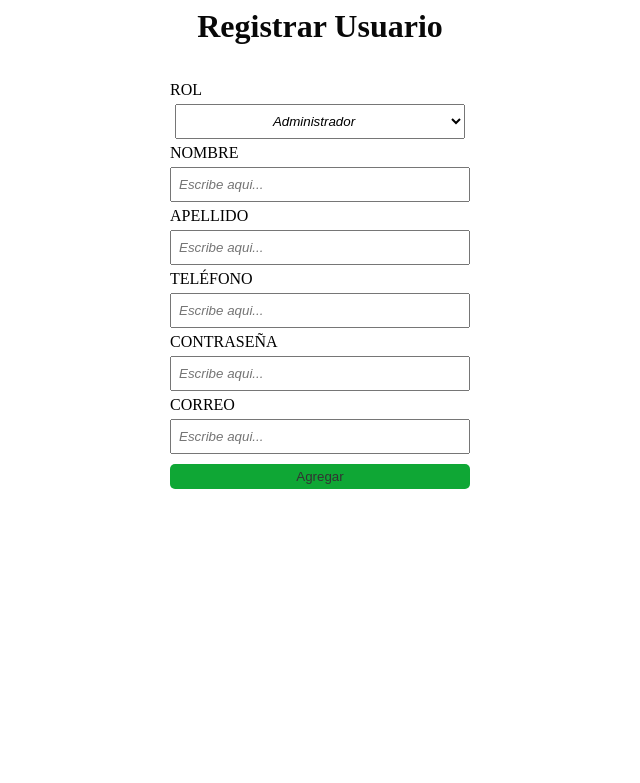
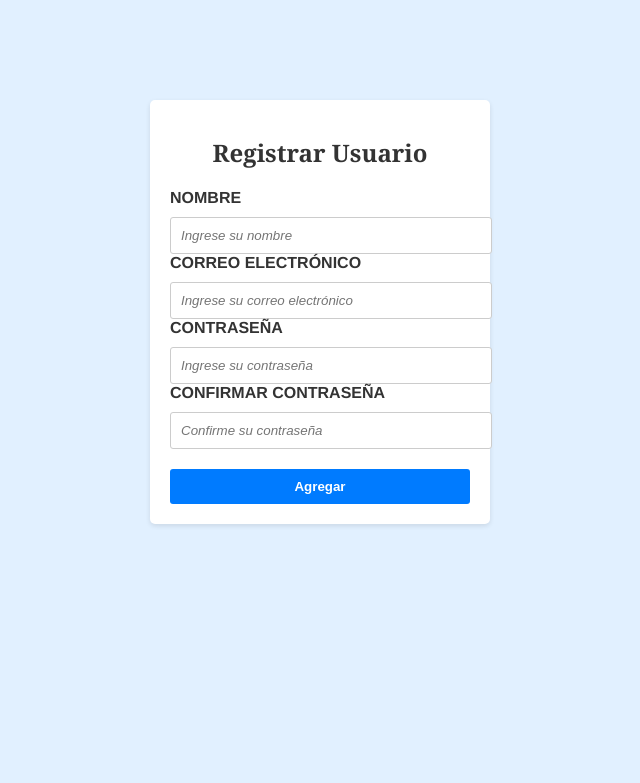
Before and after one commit to vp20007/HDP1152023G21, a Django app: page /registrarse in a window 1280 px wide. Shown: the top 783 px of the page, without its empty margins (320-960 px from the left). Run offline with Django 3.2, Linux system fonts and the light colour scheme.

Commit message:
Update Registrarse.html

```diff
--- a/CanastaBasica/CanastaBasica/InflacionDeCanasta/templates/html/Registrarse.html
+++ b/CanastaBasica/CanastaBasica/InflacionDeCanasta/templates/html/Registrarse.html
@@ -1,85 +1,86 @@
+<!DOCTYPE html>
+<html lang="en">
+<head>
+    <meta charset="UTF-8">
+    <title>Registrar Usuario</title>
     <style>
-    .registrar_usuario{
-    margin: auto;
-    display: flex;
-    flex-direction: column;
+        body {
+            background-color: #e1f0ff;
+            font-family: 'Helvetica', sans-serif;
+        }
+
+        .register-form {
+            margin: 100px auto;
             width: 300px;
-    padding: 15px;
+            padding: 20px;
+            background-color: #fff;
             border-radius: 5px;
+            box-shadow: 0 2px 5px rgba(0, 0, 0, 0.1);
         }
-  .registrar_usuario input{
-    margin: 5px 0px;
-    height: 35px;
-    padding: 7px;
+
+        .register-form h1 {
+            margin-bottom: 20px;
+            color: #333;
+            text-align: center;
+            font-family: 'Georgia', serif;
+            font-size: 24px;
+        }
+
+        .register-form label {
+            display: block;
+            margin-bottom: 10px;
+            color: #333;
+            text-align: left;
+            text-transform: uppercase;
+            font-weight: bold;
+        }
+
+        .register-form input[type="text"],
+        .register-form input[type="password"] {
+            width: 100%;
+            padding: 10px;
+            border: 1px solid #ccc;
+            border-radius: 3px;
             font-style: italic;
         }
-  .registrar_usuario button{
-    height: 25px;
-    margin: 5px 0px;
-    background-color: rgb(15, 167, 53);
+
+        .register-form button {
+            width: 100%;
+            padding: 10px;
+            margin-top: 20px;
+            background-color: #007bff;
             border: none;
-    border-radius: 5px;
-    color: #333;
+            border-radius: 3px;
+            color: #fff;
+            font-weight: bold;
+            cursor: pointer;
         }
 
-  .registrar_usuario label{
-    color: black;
-    text-align: left;
-    text-transform: uppercase;
-  }
-
-  .registrar_usuario select{
-    text-align: center;
-    font-style: italic;
-    margin: 5px 5px;
-    height: 35px;
+        .register-form button:hover {
+            background-color: #0056b3;
         }
     </style>
-
-<h1 style="text-align: center; color: rgb(8, 8, 8);">Registrar Usuario</h1>
-  <form style="text-align: center;" action="{% url 'SeleccionarAnio'%}" method="post">
-
-
-    <!--Para asegurar el formulario-->
+</head>
+<body>
+    <div class="register-form">
+        <h1>Registrar Usuario</h1>
+        <form action="{% url 'SeleccionarAnio' %}" method="post">
             {% csrf_token %}
 
-    <div class="registrar_usuario">
+            <label for="empleado_nombre">Nombre</label>
+            <input type="text" id="empleado_nombre" name="empleado_nombre" placeholder="Ingrese su nombre" required>
 
+            <label for="empleado_correo">Correo Electrónico</label>
+            <input type="text" id="empleado_correo" name="empleado_correo" placeholder="Ingrese su correo electrónico" required>
 
-      <!-- usuario_rol -->
-      <!-- Aqui que se haga un select y que extraiga los dos tipos de rol que existen -->
-      <label class="" for="form2Example1">Rol</label>
-      <select name="usuario_rol" id="">
-        <option value="1">Administrador</option>
-        <option value="2">Encargado</option>
-      </select>
+            <label for="usuario_contrasena">Contraseña</label>
+            <input type="password" id="usuario_contrasena" name="usuario_contrasena" placeholder="Ingrese su contraseña" required>
 
+            <label for="confirmar_contrasena">Confirmar Contraseña</label>
+            <input type="password" id="confirmar_contrasena" name="confirmar_contrasena" placeholder="Confirme su contraseña" required>
 
-      <!-- Nombre empleado  -->
-      <label class="form-label" for="form2Example1" >Nombre</label>
-      <input required type="text" name="empleado_nombre" id="" placeholder="Escribe aqui..."/>
-
-      <!-- apellido empleado  -->
-      <label class="form-label" for="form2Example1">Apellido</label>
-      <input required type="text" name="empleado_apellido" id="" placeholder="Escribe aqui..."/>
-
-      <!-- telefono empleado  -->
-      <label class="form-label" for="form2Example1">Teléfono</label>
-      <input type="text" name="empleado_telefono" id="" placeholder="Escribe aqui..."/>
-
-      <!-- usuario_contrasena -->
-      <label class="form-label" for="form2Example2">Contrase&#241a</label>
-      <input required type="password" name="usuario_contrasena" id="" placeholder="Escribe aqui..."/>
-
-      <!-- correo empleado  -->
-      <label class="form-label" for="empleado_correo">Correo</label>
-      <input type="text" name="empleado_correo" id="empleado_correo" placeholder="Escribe aqui..."/>
-
-      <!-- Submit  -->
-      <button type="submit" >Agregar</button>
-
+            <button type="submit">Agregar</button>
+        </form>
     </div>
-
-
-
-  </form>
+</body>
+</html>
```
Lines whose indentation alone changed are shown as unchanged.
